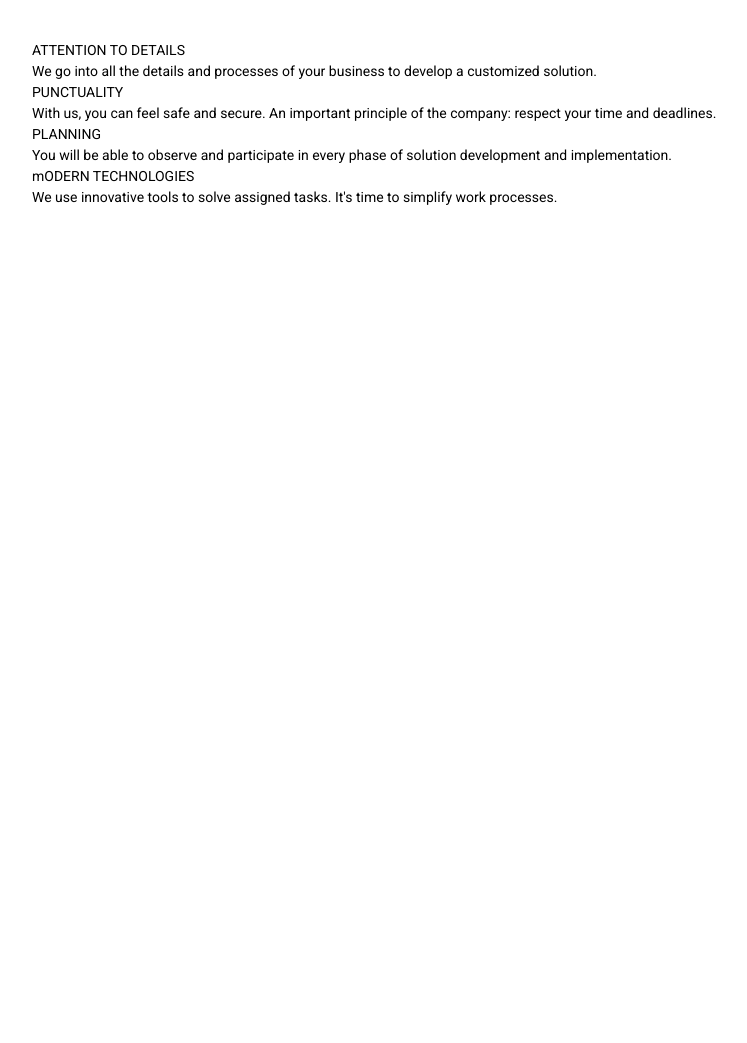
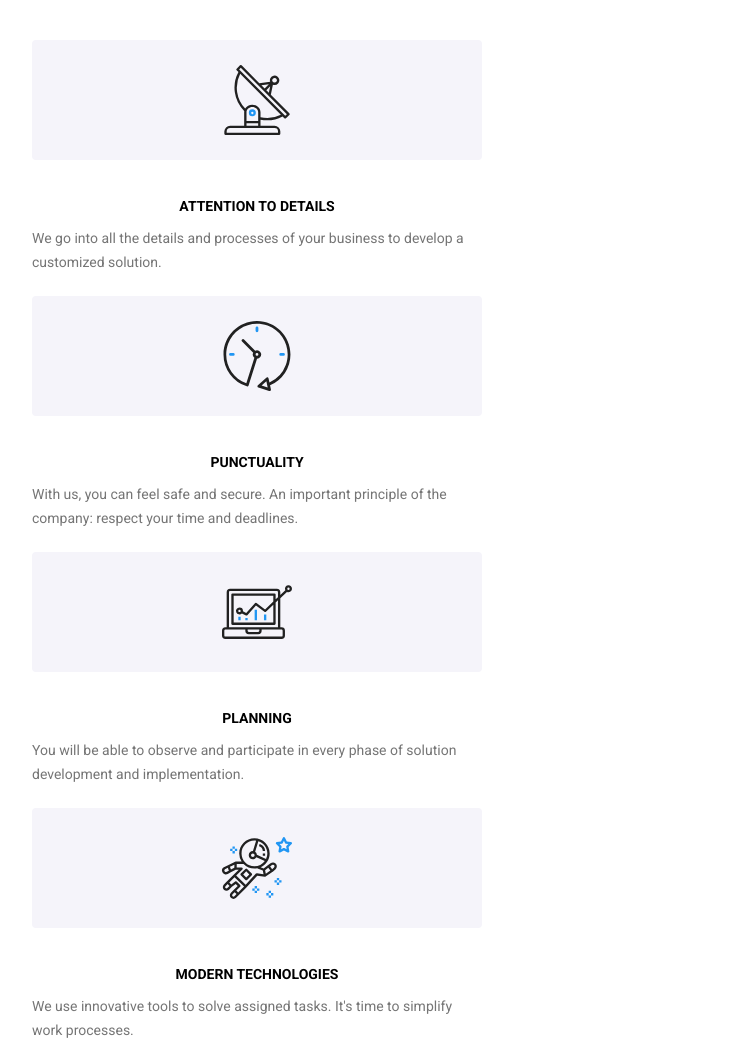
Before and after one commit to Kuchinskiy/WebStudio-Portfolio, a plain HTML site: page index.html in a window 1280 px wide. Shown: the part 480-1523 px from the top of the page, without its empty margins (63-810 px from the left). Before the commit the page ends 800 px from the top, so only its background shows below. Drawn offline with nearby package versions, Linux system fonts and the light colour scheme.

Commit message:
section description

```diff
--- a/css/style.css
+++ b/css/style.css
@@ -107,7 +107,34 @@
 	}
 }
 
-/* Section Our offers */
+/* Section Our offers - description*/
 .desc-section {
 	margin-top: 60px;
 }
+
+.desc-box {
+	width: 450px;
+	height: 226px;
+	margin-bottom: 30px;
+}
+
+.desc-icon {
+	width: 100%;
+	height: 120px;
+	background-color: #F5F4FA;
+	border-radius: 4px;
+	padding: 25px 10px 25px 10px;
+}
+
+.desc-title {
+	font-weight: 700;
+	text-align: center;
+	text-transform: uppercase;
+	margin-top: 30px;
+}
+
+.description {
+	color: #757575;
+	line-height: 1.7;
+	margin-top: 10px;
+}
--- a/css/stylenull.css
+++ b/css/stylenull.css
@@ -41,7 +41,7 @@ h5,
 h6,
 p {
 	font-weight: inherit;
-	/* font-size: inherit; */
+	font-size: inherit;
 }
 
 img {
--- a/index.html
+++ b/index.html
@@ -37,20 +37,32 @@
 					<h2 class="visually-hidden">Our offers</h2>
 					<ul>
 						<li>
-							<p class="title-info">ATTENTION TO DETAILS</p>
-							<p class="description">We go into all the details and processes of your business to develop a customized solution.</p>
+							<div class="desc-box">
+								<svg class="desc-icon" width="70" height="70"><use href="./images/sprite-icon-all.svg#icon-antenna_icon"></use></svg>
+								<p class="desc-title">ATTENTION TO DETAILS</p>
+								<p class="description">We go into all the details and processes of your business to develop a customized solution.</p>
+							</div>
 						</li>
 						<li>
-							<p class="title-info">PUNCTUALITY</p>
-							<p class="description">With us, you can feel safe and secure. An important principle of the company: respect your time and deadlines.</p>
+							<div class="desc-box">
+								<svg class="desc-icon" width="70" height="70"><use href="./images/sprite-icon-all.svg#icon-clock_icon"></use></svg>
+								<p class="desc-title">PUNCTUALITY</p>
+								<p class="description">With us, you can feel safe and secure. An important principle of the company: respect your time and deadlines.</p>
+							</div>
 						</li>
 						<li>
-							<p class="title-info">PLANNING</p>
-							<p class="description">You will be able to observe and participate in every phase of solution development and implementation.</p>
+							<div class="desc-box">
+								<svg class="desc-icon" width="70" height="70"><use href="./images/sprite-icon-all.svg#icon-diagram_icon"></use></svg>
+								<p class="desc-title">PLANNING</p>
+								<p class="description">You will be able to observe and participate in every phase of solution development and implementation.</p>
+							</div>
 						</li>
 						<li>
-							<p class="title-info">mODERN TECHNOLOGIES</p>
-							<p class="description">We use innovative tools to solve assigned tasks. It's time to simplify work processes.</p>
+							<div class="desc-box">
+								<svg class="desc-icon" width="70" height="70"><use href="./images/sprite-icon-all.svg#icon-astronaut_icon"></use></svg>
+								<p class="desc-title">MODERN TECHNOLOGIES</p>
+								<p class="description">We use innovative tools to solve assigned tasks. It's time to simplify work processes.</p>
+							</div>
 						</li>
 					</ul>
 				</div>
```
